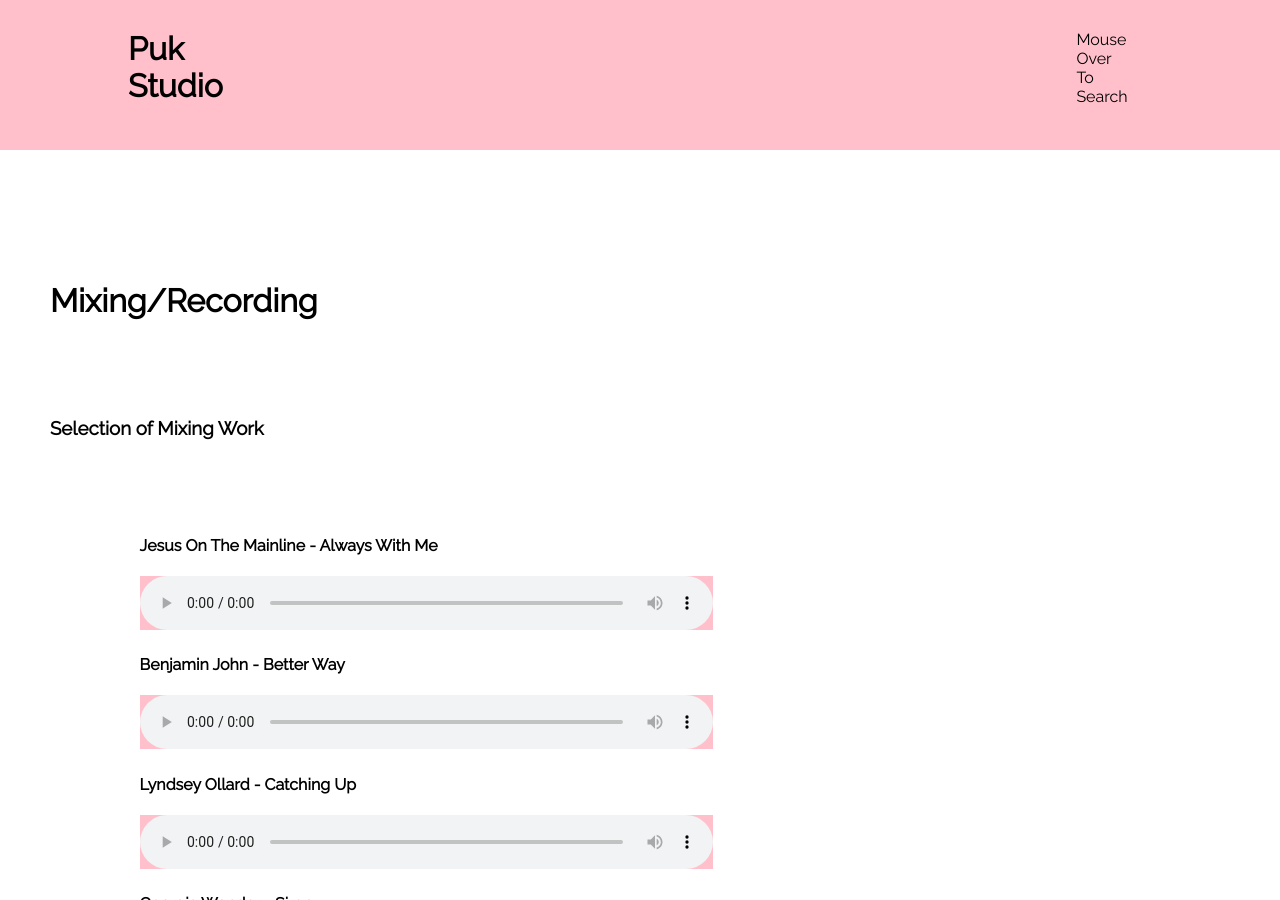
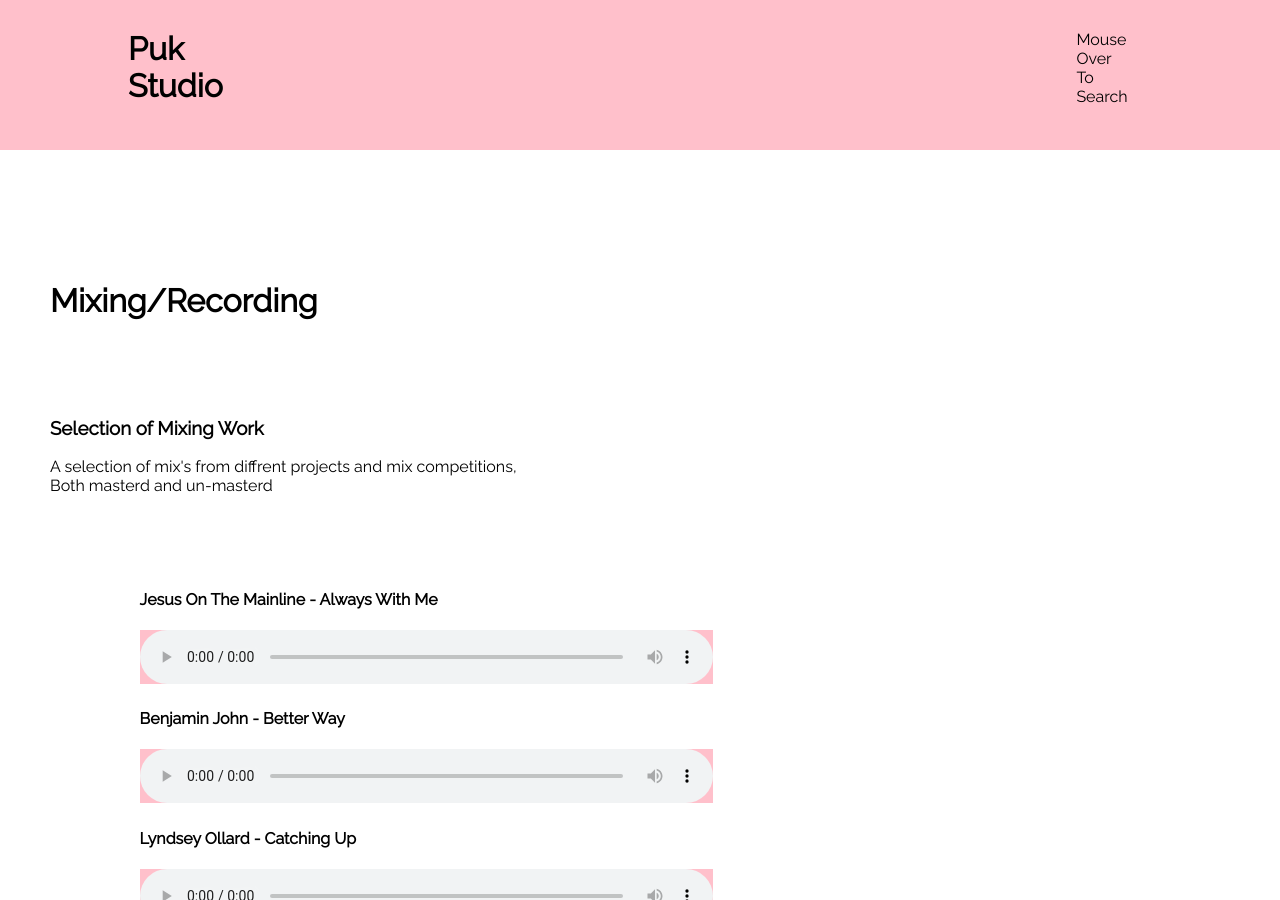
Before and after one commit to ABoyCalledPuK/PortfolioSite, a Jekyll site: the page built from mixing.html, in a window 1280 px wide and 900 px high. Built offline with Jekyll 4.4.1, drawn with Linux system fonts in a browser that asks for light colours.

Commit message:
fixed mixing title

```diff
--- a/mixing.html
+++ b/mixing.html
@@ -20,6 +20,8 @@ layout: default
         <div class="text_block">
 
         	<h3>Selection of Mixing Work</h3>
+        	<p>A selection of mix's from diffrent projects and mix competitions, <br>
+        	Both masterd and un-masterd</p>
 
 			<br>
 			<br>
```
